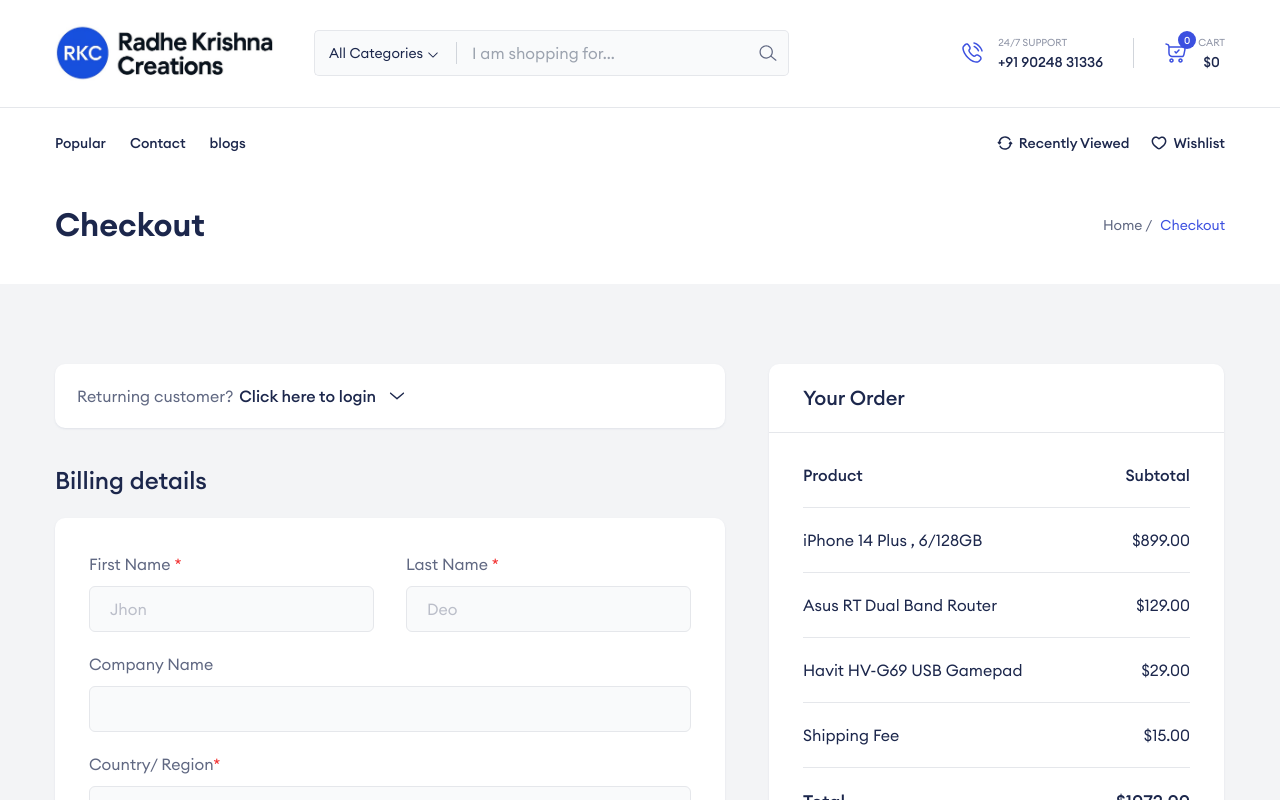
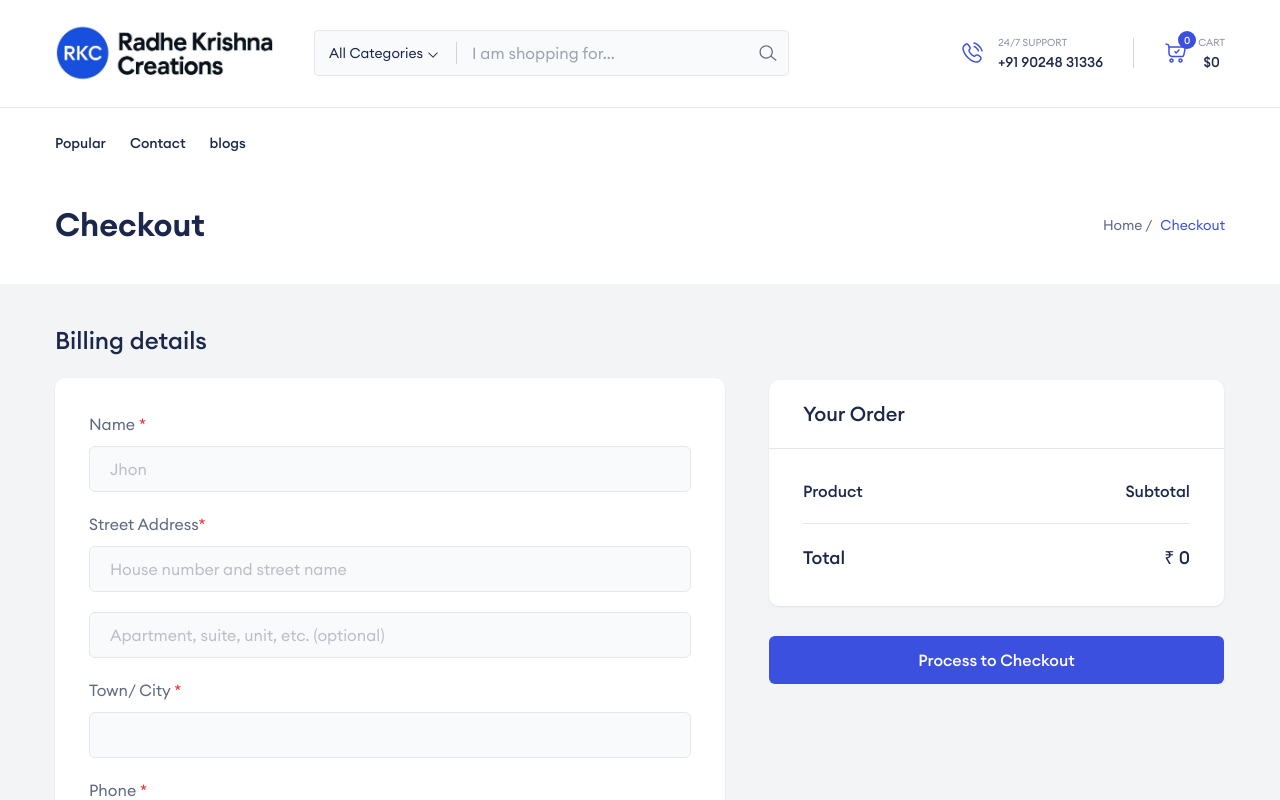
Before and after one commit to AshwiniGoutam/rkc, a Next.js app: page /checkout in a window 1280 px wide. Shown: the top 800 px of the page. Built offline with nearby package versions, Linux system fonts and the light colour scheme.

Commit message:
latest code

```diff
--- a/src/app/(site)/(pages)/dashboard/page.jsx
+++ b/src/app/(site)/(pages)/dashboard/page.jsx
@@ -42,7 +42,7 @@ export default function DashboardPage() {
 
   return (
     <section className="bg-gray mt-50">
-      <div className="max-w-7xl py-10 pb-20 mx-auto px-5 sm:px-80">
+      <div className="max-w-7xl py-10 pb-20 mx-auto px-5 sm:px-8">
         <div className="flex items-center justify-between mb-6">
           <h2 className="font-semibold text-2xl text-gray-800 mb-0 p-0">
             Products
--- a/src/components/Cart/OrderSummary.tsx
+++ b/src/components/Cart/OrderSummary.tsx
@@ -1,5 +1,6 @@
 import { selectTotalPrice } from "@/redux/features/cart-slice";
 import { useAppSelector } from "@/redux/store";
+import Link from "next/link";
 import React from "react";
 import { useSelector } from "react-redux";
 
@@ -34,7 +35,7 @@ const OrderSummary = () => {
               </div>
               <div>
                 <p className="text-dark text-right">
-                  ${item.price * item.quantity}
+                  ₹ {item.price * item.quantity}
                 </p>
               </div>
             </div>
@@ -47,18 +48,18 @@ const OrderSummary = () => {
             </div>
             <div>
               <p className="font-medium text-lg text-dark text-right">
-                ${totalPrice}
+                ₹ {totalPrice}
               </p>
             </div>
           </div>
 
           {/* <!-- checkout button --> */}
-          <button
-            type="submit"
+          <Link
+            href="/checkout"
             className="w-full flex justify-center font-medium text-white bg-blue py-3 px-6 rounded-md ease-out duration-200 hover:bg-blue-dark mt-7.5"
           >
             Process to Checkout
-          </button>
+          </Link>
         </div>
       </div>
     </div>
--- a/src/components/Checkout/Billing.tsx
+++ b/src/components/Checkout/Billing.tsx
@@ -2,7 +2,7 @@ import React from "react";
 
 const Billing = () => {
   return (
-    <div className="mt-9">
+    <div className="mt-0">
       <h2 className="font-medium text-dark text-xl sm:text-2xl mb-5.5">
         Billing details
       </h2>
@@ -11,7 +11,7 @@ const Billing = () => {
         <div className="flex flex-col lg:flex-row gap-5 sm:gap-8 mb-5">
           <div className="w-full">
             <label htmlFor="firstName" className="block mb-2.5">
-              First Name <span className="text-red">*</span>
+             Name <span className="text-red">*</span>
             </label>
 
             <input
@@ -22,23 +22,9 @@ const Billing = () => {
               className="rounded-md border border-gray-3 bg-gray-1 placeholder:text-dark-5 w-full py-2.5 px-5 outline-none duration-200 focus:border-transparent focus:shadow-input focus:ring-2 focus:ring-blue/20"
             />
           </div>
-
-          <div className="w-full">
-            <label htmlFor="lastName" className="block mb-2.5">
-              Last Name <span className="text-red">*</span>
-            </label>
-
-            <input
-              type="text"
-              name="lastName"
-              id="lastName"
-              placeholder="Deo"
-              className="rounded-md border border-gray-3 bg-gray-1 placeholder:text-dark-5 w-full py-2.5 px-5 outline-none duration-200 focus:border-transparent focus:shadow-input focus:ring-2 focus:ring-blue/20"
-            />
-          </div>
         </div>
 
-        <div className="mb-5">
+        {/* <div className="mb-5">
           <label htmlFor="companyName" className="block mb-2.5">
             Company Name
           </label>
@@ -49,9 +35,9 @@ const Billing = () => {
             id="companyName"
             className="rounded-md border border-gray-3 bg-gray-1 placeholder:text-dark-5 w-full py-2.5 px-5 outline-none duration-200 focus:border-transparent focus:shadow-input focus:ring-2 focus:ring-blue/20"
           />
-        </div>
+        </div> */}
 
-        <div className="mb-5">
+        {/* <div className="mb-5">
           <label htmlFor="countryName" className="block mb-2.5">
             Country/ Region
             <span className="text-red">*</span>
@@ -82,7 +68,7 @@ const Billing = () => {
               </svg>
             </span>
           </div>
-        </div>
+        </div> */}
 
         <div className="mb-5">
           <label htmlFor="address" className="block mb-2.5">
@@ -122,7 +108,7 @@ const Billing = () => {
           />
         </div>
 
-        <div className="mb-5">
+        {/* <div className="mb-5">
           <label htmlFor="country" className="block mb-2.5">
             Country
           </label>
@@ -133,7 +119,7 @@ const Billing = () => {
             id="country"
             className="rounded-md border border-gray-3 bg-gray-1 placeholder:text-dark-5 w-full py-2.5 px-5 outline-none duration-200 focus:border-transparent focus:shadow-input focus:ring-2 focus:ring-blue/20"
           />
-        </div>
+        </div> */}
 
         <div className="mb-5">
           <label htmlFor="phone" className="block mb-2.5">
--- a/src/components/Checkout/index.tsx
+++ b/src/components/Checkout/index.tsx
@@ -7,25 +7,30 @@ import ShippingMethod from "./ShippingMethod";
 import PaymentMethod from "./PaymentMethod";
 import Coupon from "./Coupon";
 import Billing from "./Billing";
+import { useAppSelector } from "@/redux/store";
+import { selectTotalPrice } from "@/redux/features/cart-slice";
+import { useSelector } from "react-redux";
 
 const Checkout = () => {
+  const cartItems = useAppSelector((state) => state.cartReducer.items);
+  const totalPrice = useSelector(selectTotalPrice);
   return (
     <>
       <Breadcrumb title={"Checkout"} pages={["checkout"]} />
-      <section className="overflow-hidden py-20 bg-gray-2">
+      <section className="overflow-hidden py-10 bg-gray-2">
         <div className="max-w-[1170px] w-full mx-auto px-4 sm:px-8 xl:px-0">
           <form>
             <div className="flex flex-col lg:flex-row gap-7.5 xl:gap-11">
               {/* <!-- checkout left --> */}
               <div className="lg:max-w-[670px] w-full">
                 {/* <!-- login box --> */}
-                <Login />
+                {/* <Login /> */}
 
                 {/* <!-- billing details --> */}
                 <Billing />
 
                 {/* <!-- address box two --> */}
-                <Shipping />
+                {/* <Shipping /> */}
 
                 {/* <!-- others note box --> */}
                 <div className="bg-white shadow-1 rounded-[10px] p-4 sm:p-8.5 mt-7.5">
@@ -46,9 +51,9 @@ const Checkout = () => {
               </div>
 
               {/* // <!-- checkout right --> */}
-              <div className="max-w-[455px] w-full">
+              <div className="max-w-[455px] w-full mt-14 h-100">
                 {/* <!-- order list box --> */}
-                <div className="bg-white shadow-1 rounded-[10px]">
+                <div className="bg-white shadow-1 rounded-[10px] sticky top-0">
                   <div className="border-b border-gray-3 py-5 px-4 sm:px-8.5">
                     <h3 className="font-medium text-xl text-dark">
                       Your Order
@@ -69,44 +74,25 @@ const Checkout = () => {
                     </div>
 
                     {/* <!-- product item --> */}
-                    <div className="flex items-center justify-between py-5 border-b border-gray-3">
-                      <div>
-                        <p className="text-dark">iPhone 14 Plus , 6/128GB</p>
-                      </div>
-                      <div>
-                        <p className="text-dark text-right">$899.00</p>
-                      </div>
-                    </div>
 
-                    {/* <!-- product item --> */}
-                    <div className="flex items-center justify-between py-5 border-b border-gray-3">
-                      <div>
-                        <p className="text-dark">Asus RT Dual Band Router</p>
-                      </div>
-                      <div>
-                        <p className="text-dark text-right">$129.00</p>
-                      </div>
-                    </div>
-
-                    {/* <!-- product item --> */}
-                    <div className="flex items-center justify-between py-5 border-b border-gray-3">
-                      <div>
-                        <p className="text-dark">Havit HV-G69 USB Gamepad</p>
-                      </div>
-                      <div>
-                        <p className="text-dark text-right">$29.00</p>
-                      </div>
-                    </div>
-
-                    {/* <!-- product item --> */}
-                    <div className="flex items-center justify-between py-5 border-b border-gray-3">
-                      <div>
-                        <p className="text-dark">Shipping Fee</p>
-                      </div>
-                      <div>
-                        <p className="text-dark text-right">$15.00</p>
-                      </div>
-                    </div>
+                    {cartItems &&
+                      cartItems?.map((item, index) => {
+                        return (
+                          <div
+                            className="flex items-center justify-between py-5 border-b border-gray-3"
+                            key={index}
+                          >
+                            <div>
+                              <p className="text-dark">{item?.name}</p>
+                            </div>
+                            <div>
+                              <p className="text-dark text-right">
+                                ₹ {item.price * item.quantity}
+                              </p>
+                            </div>
+                          </div>
+                        );
+                      })}
 
                     {/* <!-- total --> */}
                     <div className="flex items-center justify-between pt-5">
@@ -115,7 +101,7 @@ const Checkout = () => {
                       </div>
                       <div>
                         <p className="font-medium text-lg text-dark text-right">
-                          $1072.00
+                          ₹ {totalPrice}
                         </p>
                       </div>
                     </div>
@@ -123,13 +109,13 @@ const Checkout = () => {
                 </div>
 
                 {/* <!-- coupon box --> */}
-                <Coupon />
+                {/* <Coupon /> */}
 
                 {/* <!-- shipping box --> */}
-                <ShippingMethod />
+                {/* <ShippingMethod /> */}
 
                 {/* <!-- payment box --> */}
-                <PaymentMethod />
+                {/* <PaymentMethod /> */}
 
                 {/* <!-- checkout button --> */}
                 <button
--- a/src/components/Common/CartSidebarModal/SingleItem.tsx
+++ b/src/components/Common/CartSidebarModal/SingleItem.tsx
@@ -21,7 +21,9 @@ const SingleItem = ({ item, removeItemFromCart }) => {
           <h3 className="font-medium text-dark mb-1 ease-out duration-200 hover:text-blue">
             <a href="#"> {item.name} </a>
           </h3>
-          <p className="text-custom-sm">Price: ${item.price}</p>
+          <p className="text-custom-sm">
+            Price: ${item.price}, Size: {item.size}
+          </p>
         </div>
       </div>
 
--- a/src/components/Common/CartSidebarModal/index.tsx
+++ b/src/components/Common/CartSidebarModal/index.tsx
@@ -95,7 +95,7 @@ const CartSidebarModal = () => {
             <div className="flex items-center justify-between gap-5 mb-6">
               <p className="font-medium text-xl text-dark">Subtotal:</p>
 
-              <p className="font-medium text-xl text-dark">${totalPrice}</p>
+              <p className="font-medium text-xl text-dark">₹ {totalPrice}</p>
             </div>
 
             <div className="flex items-center gap-4">
--- a/src/components/Common/ProductItem.tsx
+++ b/src/components/Common/ProductItem.tsx
@@ -96,7 +96,10 @@ const ProductItem = ({ item }: { item: Product }) => {
           </button>
 
           <button
-            onClick={() => handleAddToCart()}
+             onClick={() => {
+              openModal();
+              handleQuickViewUpdate();
+            }}
             className="inline-flex font-medium text-custom-sm py-[7px] px-5 rounded-[5px] bg-blue text-white ease-out duration-200 hover:bg-blue-dark"
           >
             Add to cart
@@ -172,8 +175,9 @@ const ProductItem = ({ item }: { item: Product }) => {
       </h3>
 
       <span className="flex items-center gap-2 font-medium text-lg">
-        <span className="text-dark">${item.price}</span>
-        <span className="text-dark-4 line-through">${item.mrp || "650"}</span>
+        <span className="text-dark">₹{item.price}</span>
+        <span className="text-dark-1">20% Off</span>
+        <span className="text-dark-4 line-through">₹{item.mrp || "650"}</span>
       </span>
     </div>
   );
--- a/src/components/Header/index.tsx
+++ b/src/components/Header/index.tsx
@@ -326,7 +326,7 @@ const Header = () => {
                 </ul>
               </nav>
             </div>
-            <div className="hidden xl:block">
+            <div className="hidden">
               <ul className="flex items-center gap-5.5">
                 <li className="py-4">
                   <a
--- a/src/components/Home/Hero/index.tsx
+++ b/src/components/Home/Hero/index.tsx
@@ -38,10 +38,10 @@ const Hero = () => {
                       </p>
                       <span className="flex items-center gap-3">
                         <span className="font-medium text-heading-5 text-red">
-                          $699
+                          ₹699
                         </span>
                         <span className="font-medium text-2xl text-dark-4 line-through">
-                          $999
+                          ₹999
                         </span>
                       </span>
                     </div>
@@ -70,10 +70,10 @@ const Hero = () => {
                       </p>
                       <span className="flex items-center gap-3">
                         <span className="font-medium text-heading-5 text-red">
-                          $699
+                          ₹699
                         </span>
                         <span className="font-medium text-2xl text-dark-4 line-through">
-                          $999
+                          ₹999
                         </span>
                       </span>
                     </div>
--- a/src/components/Home/index.tsx
+++ b/src/components/Home/index.tsx
@@ -15,7 +15,7 @@ const Home = () => {
       <Categories />
       <NewArrival />
       <PromoBanner />
-      <BestSeller />
+      {/* <BestSeller /> */}
       <CounDown />
       <Testimonials />
       <Newsletter />
--- a/src/redux/features/cart-slice.ts
+++ b/src/redux/features/cart-slice.ts
@@ -13,6 +13,7 @@ type CartItem = {
   mrp: number;
   quantity: number;
   image_url?: string; // 👈 looks like your Product has `image_url: string`, not object
+  size?: string;
 };
 
 const initialState: InitialState = {
@@ -24,7 +25,7 @@ export const cart = createSlice({
   initialState,
   reducers: {
     addItemToCart: (state, action: PayloadAction<CartItem>) => {
-      const { _id, name, description, price, quantity, mrp, image_url } =
+      const { _id, name, description, price, quantity, mrp, image_url, size } =
         action.payload;
       const existingItem = state.items.find((item) => item._id === _id);
 
@@ -39,6 +40,7 @@ export const cart = createSlice({
           quantity,
           mrp,
           image_url,
+          size,
         });
       }
     },
```
Also changed, not shown: src/components/Common/QuickViewModal.tsx (+33 -27 lines).
